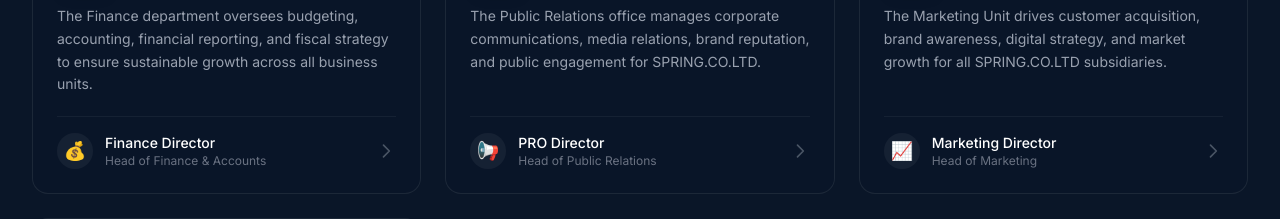
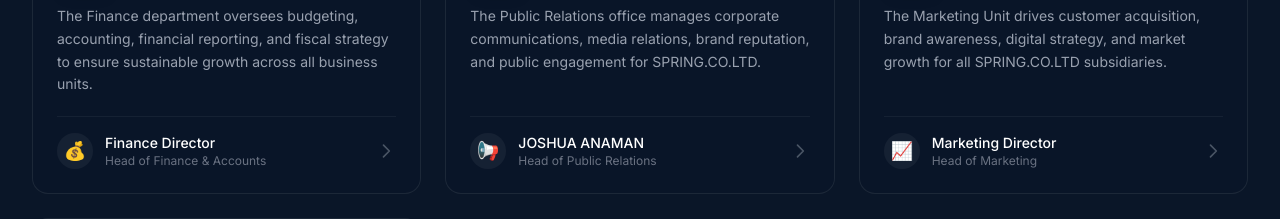
Before and after one commit to jaddae012-dot/spring-co-ltd, a Next.js app: page /office in a window 1280 px wide. Shown: the part 1360-1579 px from the top of the page. Built offline with nearby package versions, Linux system fonts and the light colour scheme.

Commit message:
Update PRO head to JOSHUA ANAMAN with correct email

```diff
--- a/src/data/office.ts
+++ b/src/data/office.ts
@@ -201,9 +201,9 @@ export const departments: Department[] = [
       "Community engagement",
     ],
     head: {
-      name: "PRO Director",
+      name: "JOSHUA ANAMAN",
       role: "Head of Public Relations",
-      email: "pro@springcoltd.com",
+      email: "lordmando247@gmail.com",
       avatar: "📢",
     },
     team: [
```
